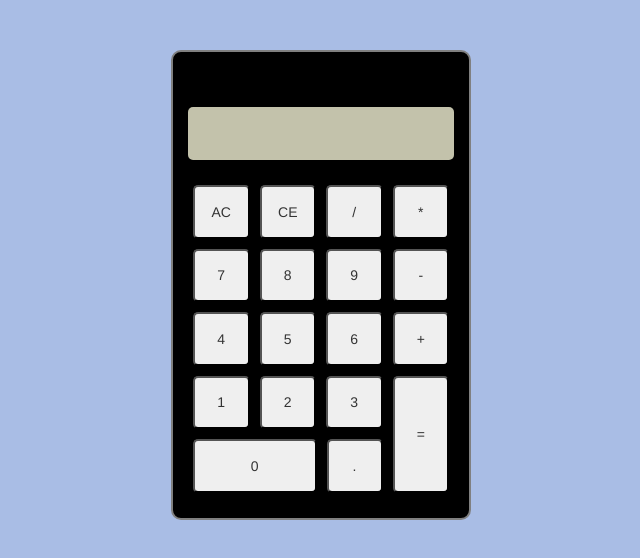
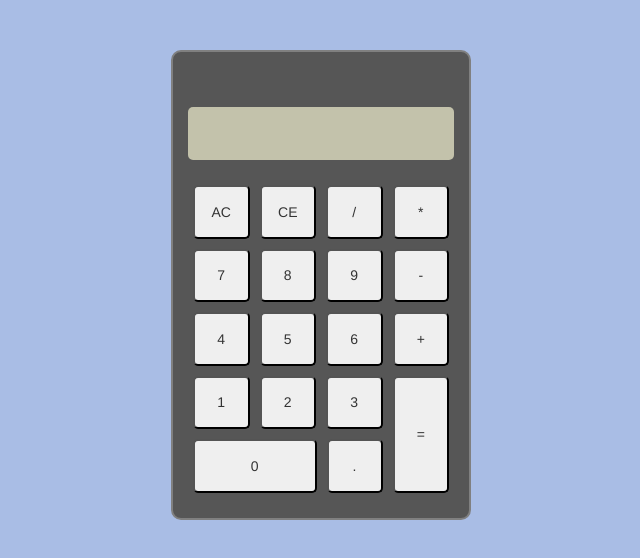
Before and after one commit to danielmooncloud/Calculator, a plain HTML site: page index.html in a window 1280 px wide. Shown: the whole page, without its empty margins (319-959 px from the left). Drawn offline with nearby package versions, Linux system fonts and the light colour scheme.

Commit message:
commit before refactor

```diff
--- a/css/style.css
+++ b/css/style.css
@@ -10,7 +10,7 @@ body {
   height: 470px;
   margin: 50px auto;
   padding: 50px 10px 20px 10px;
-  background-color: black;
+  background-color: rgba(86,86,86,1);
   border-radius: 10px;
   border: 2px solid gray;
 }
--- a/js/calculator.js
+++ b/js/calculator.js
@@ -122,7 +122,6 @@ var view = {
   },
   renderCurrentNum: function() {
     var currentNum = controller.getCurrentNum();
-    console.log(currentNum);
     this.$screen.html(currentNum);
   },
   renderOperator: function() {
```
